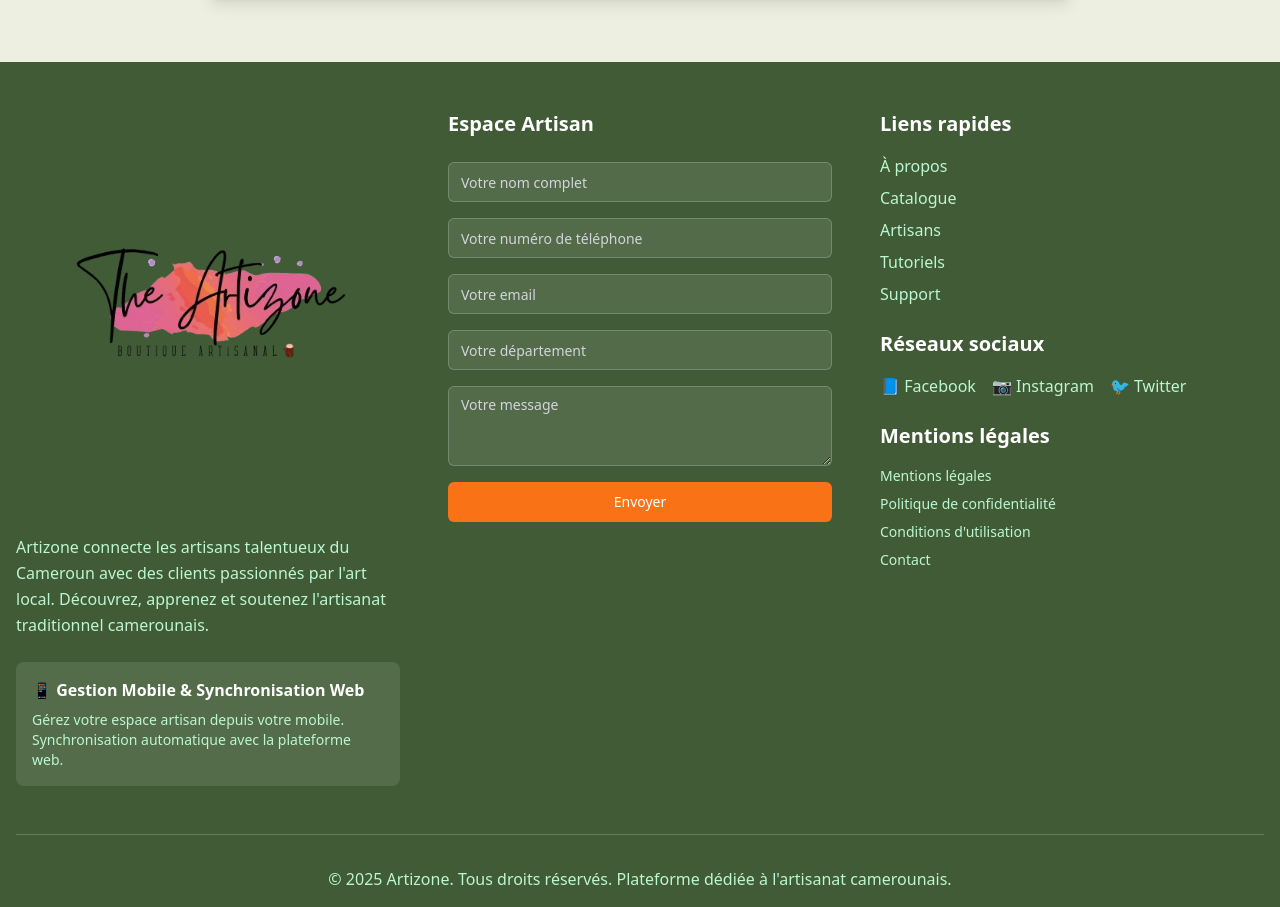
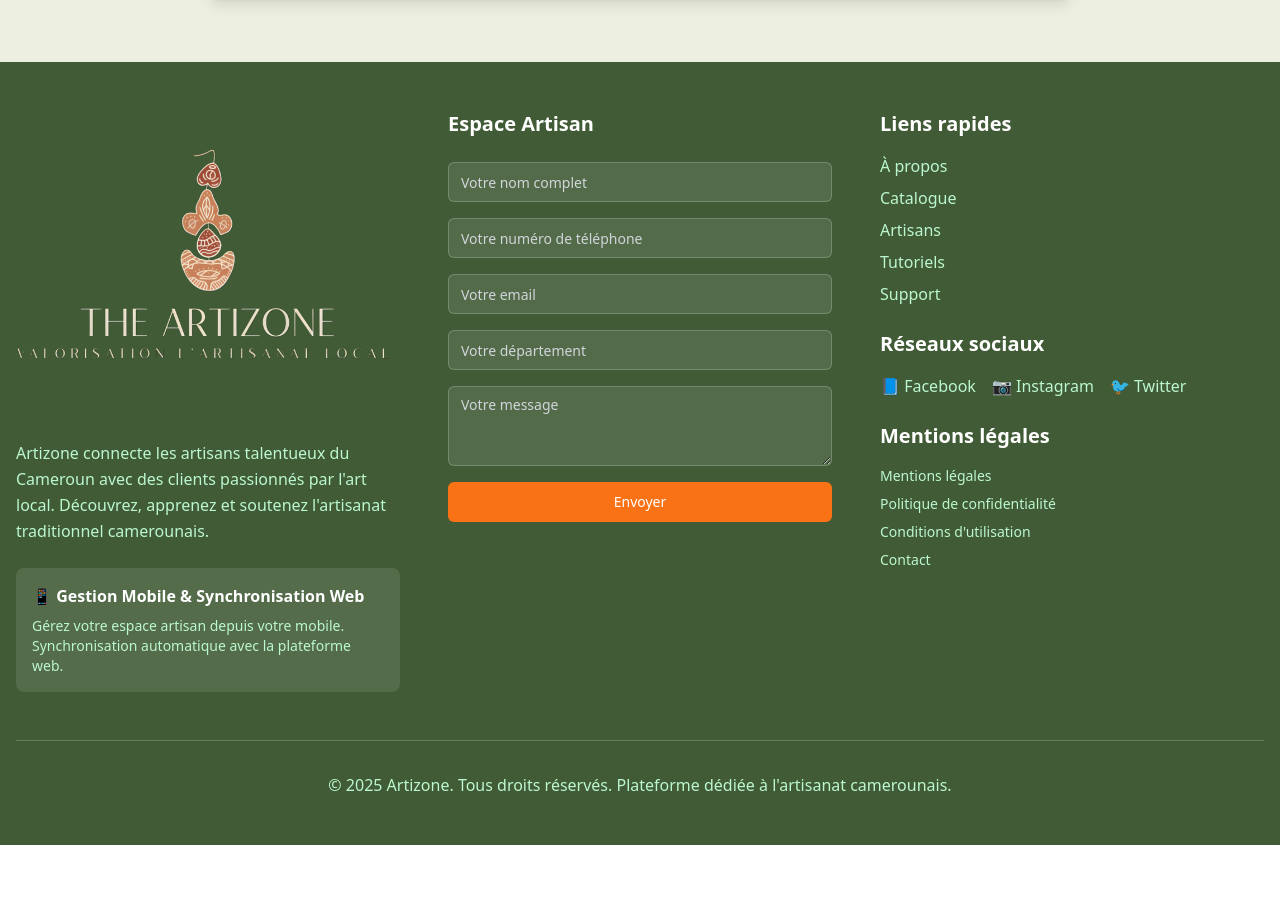
Before and after one commit to Maeva109/FTHEARTIZONE, a React (Vite) app: page /faq in a window 1280 px wide. Shown: the part 1373-2280 px from the top of the page. After the commit the page ends 2218 px from the top, so only its background shows below. Built offline with nearby package versions, Linux system fonts and the light colour scheme; no server answers.

Commit message:
logo changed

```diff
--- a/src/components/Footer.tsx
+++ b/src/components/Footer.tsx
@@ -52,7 +52,7 @@ export const Footer = () => {
           <div className="space-y-6">
             <div className="flex items-center justify-center lg:justify-start">
               <img
-                src="/lovable-uploads/b5fc6385-34ed-4a5a-a2d4-d8ae12702b43.png"
+                src="/lovable-uploads/Picsart_25-07-18_20-18-19-356.png"
                 alt="Artizone Logo"
                 className="h-26 w-auto mb-4 transform hover:scale-105 transition-transform duration-200"
               />
--- a/src/components/Header.tsx
+++ b/src/components/Header.tsx
@@ -74,7 +74,7 @@ export const Header = () => {
         <span className="text-sm font-medium text-gray-700">Vendre avec Artizone</span>
         {/* Language/country icon (placeholder) */}
         <span className="rounded-full border border-gray-300 p-1 flex items-center justify-center">
-          <span role="img" aria-label="fr">🇫🇷</span>
+          <span role="img" aria-label="cmr">CMR</span>
         </span>
       </div>
       {/* Second row: hamburger, search, icons (always sticky) */}
```
Also changed, not shown: public/lovable-uploads/Picsart_25-07-18_20-18-19-356.png (added).
